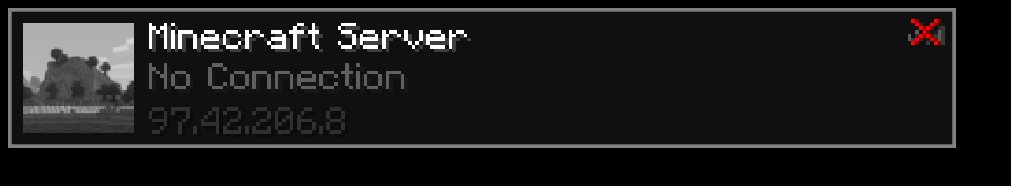
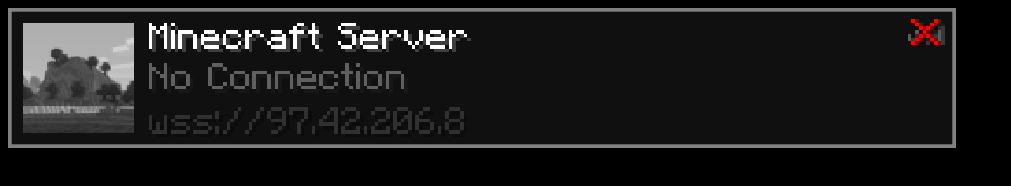
Before and after one commit to Driftmaster875/Minecraft-Test2, a plain HTML site: page index.html in a window 1280 px wide. Shown: the whole page, without its empty margins (0-1011 px from the left). Drawn offline with Linux system fonts and the light colour scheme.

Commit message:
Update index.html

```diff
--- a/index.html
+++ b/index.html
@@ -4,7 +4,7 @@
 <script type="text/javascript" src="embed.js"></script>
 <script type="text/javascript">
 window.addEventListener("load", () => {
-	new ServerEmbed(document.getElementById("embed"), "75%").ping("97.42.206.8");
+	new ServerEmbed(document.getElementById("embed"), "75%").ping("wss://97.42.206.8");
 });
 </script>
 </head>
```
